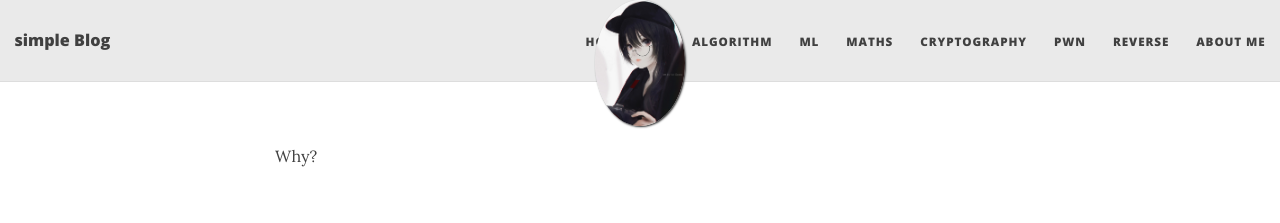
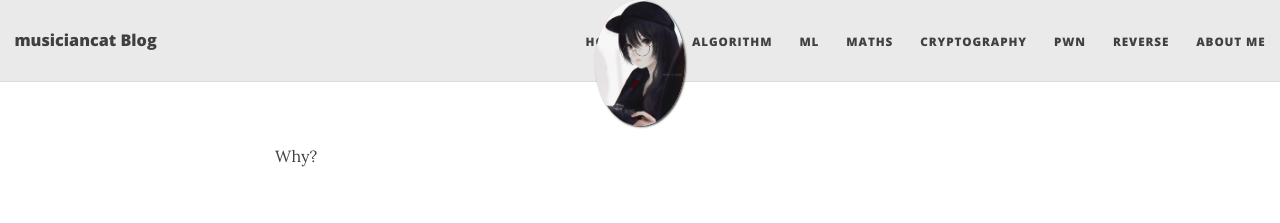
Before and after one commit to Seriouscatmusician/CryptographyMathBlog, a Jekyll site: the page built from index.md, in a window 1280 px wide. Shown: the top 223 px of the page. Built offline with Jekyll 4.4.1, drawn with Linux system fonts in a browser that asks for light colours; nearby versions of some CDN libraries; our own code applies the rules of GitHub Pages for plain Markdown files; formulas are drawn with MathJax 3; the list of posts is cut into pages by our own code.

Commit message:
Update _config.yml

```diff
--- a/_config.yml
+++ b/_config.yml
@@ -1,5 +1,5 @@
 # Site settings
-title: simple Blog
+title: musiciancat Blog
 #SEOTitle: 随笔博客 | simple Blog
 #header-img: img/post-bg-desk.jpg
 #email: dreamume@gmail.com
```
